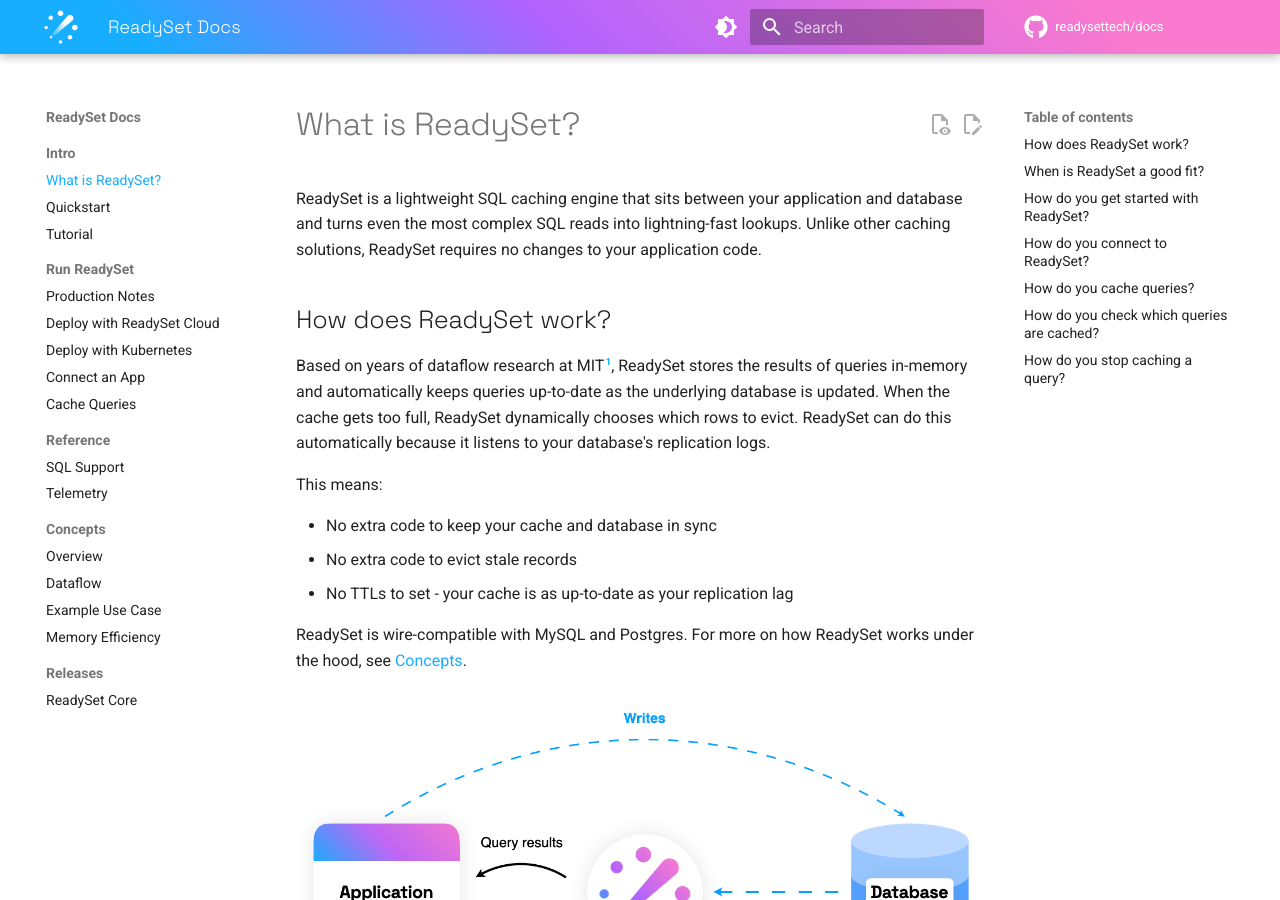
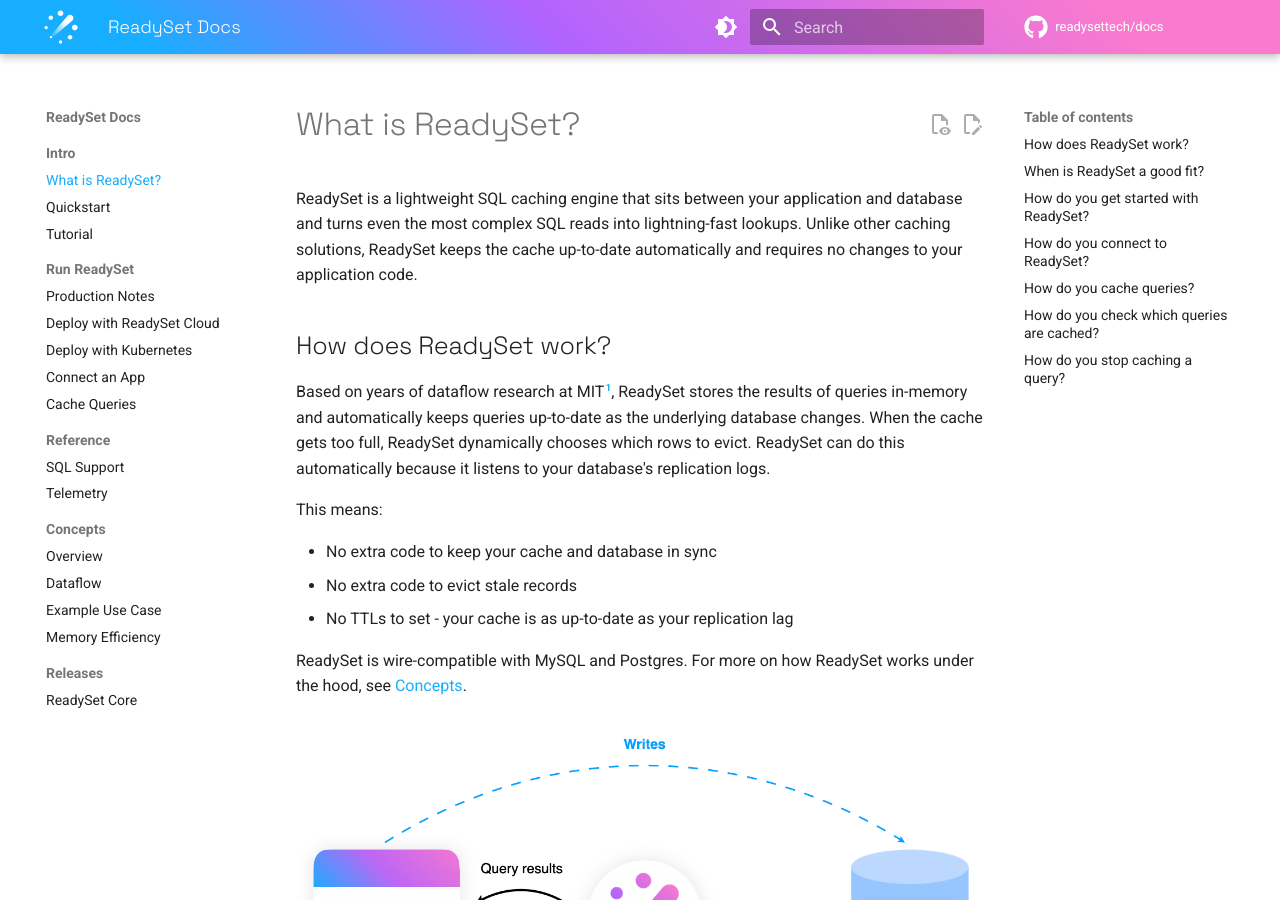
Before and after one commit to readysettech/docs-old, an MkDocs documentation site: the page built from docs/guides/intro.md, in a window 1280 px wide and 900 px high. Built offline with MkDocs 1.6.1 and Material for MkDocs 9.7.7, drawn with Linux system fonts in a browser that asks for light colours; comment, search, counter and statistics services are not loaded.

Commit message:
Tweak intro to match README intro

```diff
--- a/docs/guides/intro.md
+++ b/docs/guides/intro.md
@@ -1,10 +1,10 @@
 # What is ReadySet?
 
-ReadySet is a lightweight SQL caching engine that sits between your application and database and turns even the most complex SQL reads into lightning-fast lookups. Unlike other caching solutions, ReadySet requires no changes to your application code.
+ReadySet is a lightweight SQL caching engine that sits between your application and database and turns even the most complex SQL reads into lightning-fast lookups. Unlike other caching solutions, ReadySet keeps the cache up-to-date automatically and requires no changes to your application code.
 
 ## How does ReadySet work?
 
-Based on years of dataflow research at MIT[^1], ReadySet stores the results of queries in-memory and automatically keeps queries up-to-date as the underlying database is updated. When the cache gets too full, ReadySet dynamically chooses which rows to evict. ReadySet can do this automatically because it listens to your database's replication logs.
+Based on years of dataflow research at MIT[^1], ReadySet stores the results of queries in-memory and automatically keeps queries up-to-date as the underlying database changes. When the cache gets too full, ReadySet dynamically chooses which rows to evict. ReadySet can do this automatically because it listens to your database's replication logs.
 
 This means:
 
```
